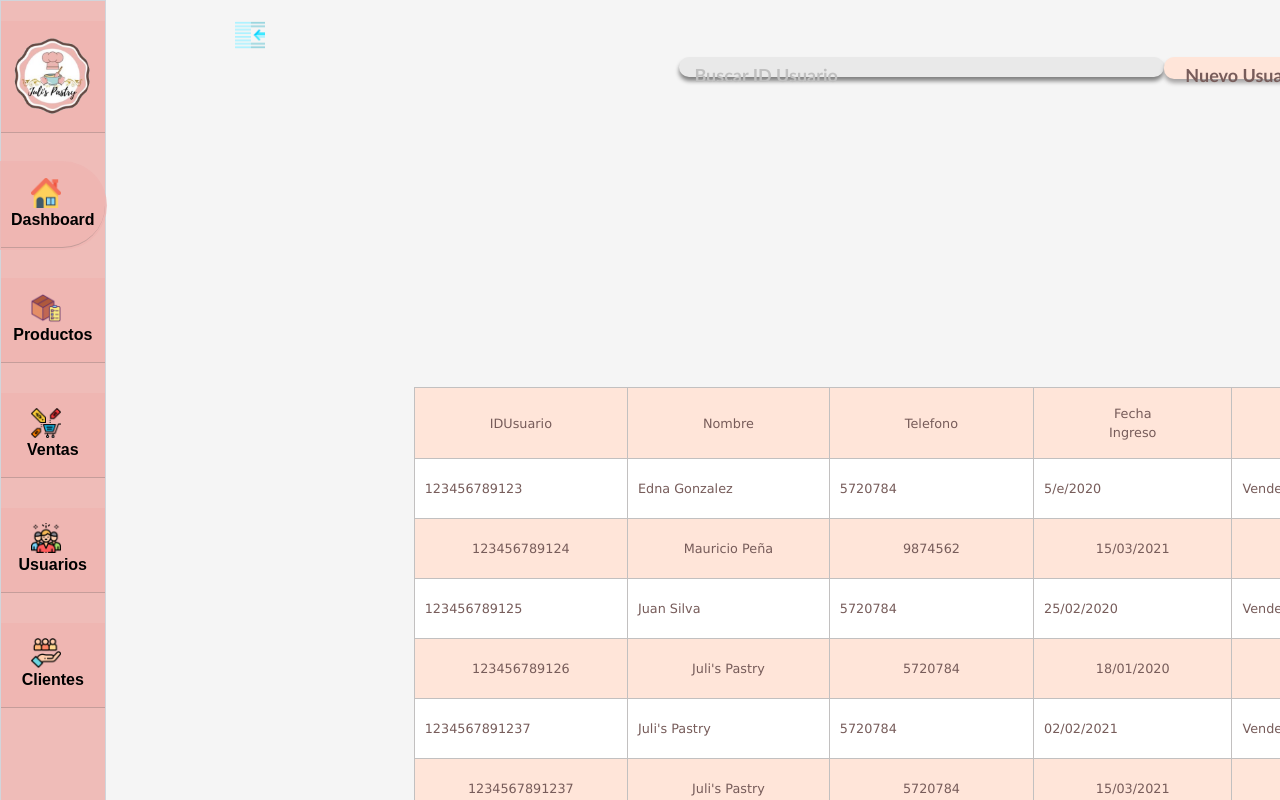
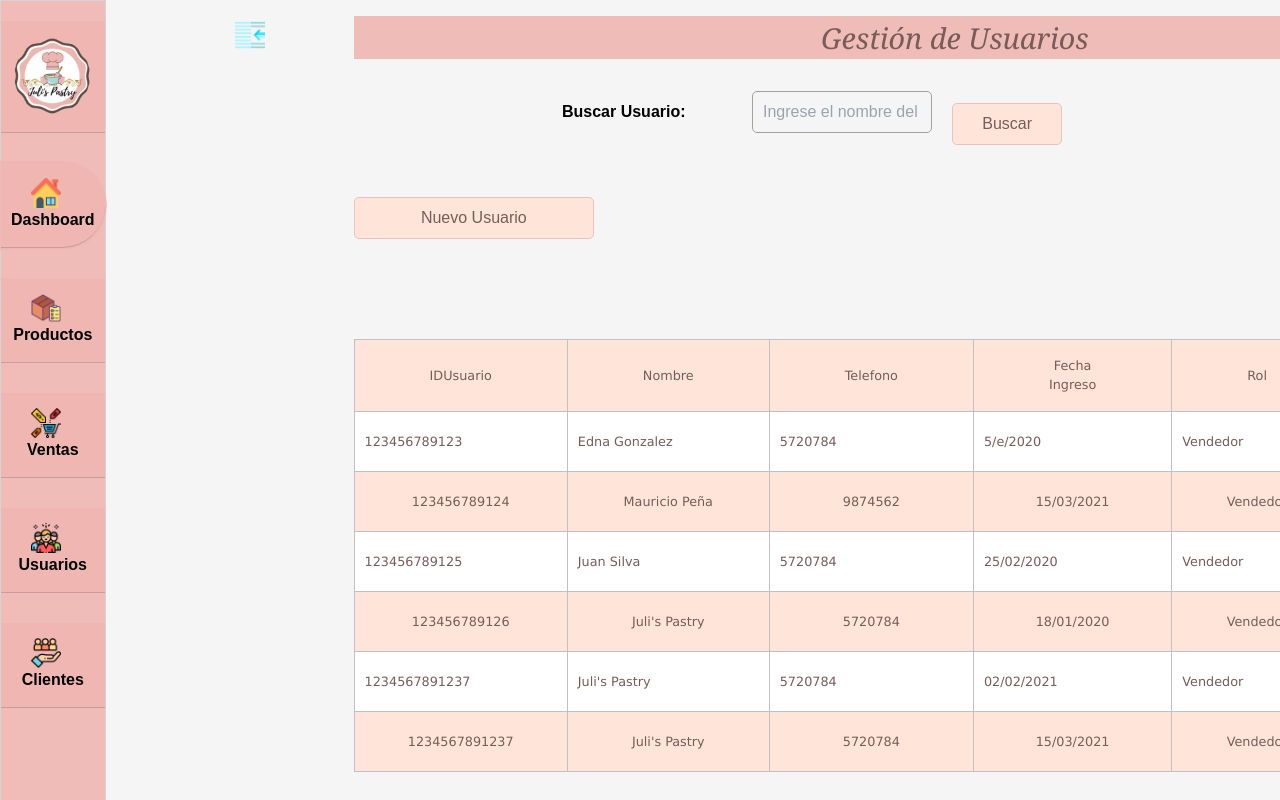
Before and after one commit to programmingEvolution/Proyecto, a React (Create React App) app in the folder front-cmr-pastry/: page /usuarios in a window 1280 px wide. Shown: the top 800 px of the page. Built offline with nearby package versions, Linux system fonts and the light colour scheme.

Commit message:
Agregar titulos

```diff
--- a/front-cmr-pastry/src/App.css
+++ b/front-cmr-pastry/src/App.css
@@ -207,6 +207,7 @@ body {
   font-family: Georgia, "Times New Roman", Times, serif;
   text-align: center;
   color: #775c5a;
+  background-color: rgba(239, 182, 178, 0.897);
 }
 
 /** css Cristian **/
--- a/front-cmr-pastry/src/components/Panel.jsx
+++ b/front-cmr-pastry/src/components/Panel.jsx
@@ -1,5 +1,5 @@
 import React from "react";
-
+import ContenedorTitulos from "../components/ContenedorTitulos";
 import house from "./img/house.png";
 
 import ventas from "./img/ventas.png";
@@ -10,7 +10,10 @@ import { Link } from "react-router-dom";
 
 const Panel = () => {
   return (
-    <div className="contenedorFormulario">
+    <div>
+      <section>
+        <ContenedorTitulos Titulo="Panel de control" />
+      </section>
       <h2 class="dash-title">Panel De Control</h2>
 
       <div class="dash-cards">
--- a/front-cmr-pastry/src/pages/Clientes.jsx
+++ b/front-cmr-pastry/src/pages/Clientes.jsx
@@ -1,19 +1,43 @@
 import { Link } from "react-router-dom";
 import edit from "../media/edit.png";
+import ContenedorTitulos from "../components/ContenedorTitulos";
 
 const Clientes = () => {
   return (
-    <div className="contenedorFormulario">
+    <div>
+      <section>
+        <ContenedorTitulos Titulo="Gestión de Clientes" />
+      </section>
       <section>
         <ul className="contenedorBotonesgrises">
-          <li className="buscadorEspecificoCliente">Buscar ID cliente</li>
-          <Link to="registrarcliente">
-            <li className="botonNuevoCliente">Nuevo Cliente</li>
-          </Link>
+          <form>
+            <section>
+              <label className="labelForm" htmlFor="idCliente">
+                Buscar Cliente:
+              </label>
+              <input
+                className="inputForm"
+                id="idCliente"
+                placeholder="Ingrese el nombre del Cliente"
+                type="ID"
+              ></input>
+            </section>
+            <section className="flex-grow justify-between">
+              <button className="buttonForm" type="submit">
+                Buscar
+              </button>
+            </section>
+          </form>
         </ul>
       </section>
 
-      <section className="correrTablaCliente">
+      <section>
+        <Link to="registrarcliente">
+          <button className="buttonForm">Nuevo Cliente</button>
+        </Link>
+      </section>
+
+      <section>
         <table>
           <tr>
             <td className="tituloColumnaCliente">ID Cliente</td>
--- a/front-cmr-pastry/src/pages/Productos.jsx
+++ b/front-cmr-pastry/src/pages/Productos.jsx
@@ -1,20 +1,45 @@
 import React from "react";
 import { Link } from "react-router-dom";
 import edit from "../media/edit.png";
+import ContenedorTitulos from "../components/ContenedorTitulos";
 
 const Productos = () => {
   return (
-    <div className="contenedorFormulario">
+    <div>
       <section>
+        <ContenedorTitulos Titulo="Gestión de productos" />
+      </section>
+      <section>
+
         <ul className="contenedorBotonesgrises">
-          <li className="buscadorEspecifico">Buscar ID Productos</li>
-          <Link to="registrarproducto">
-            <li className="botonNuevoPro">Nuevo Producto</li>
-          </Link>
+          <form>
+            <section>
+              <label className="labelForm" htmlFor="idProducto">
+                Buscar Producto:
+              </label>
+              <input
+                className="inputForm"
+                id="idProducto"
+                placeholder="Ingrese el nombre del producto"
+                type="ID"
+              ></input>
+            </section>
+            <section className="flex-grow justify-between">
+              <button className="buttonForm" type="submit">
+                Buscar
+              </button>
+            </section>
+          </form>
         </ul>
       </section>
 
-      <section className="correrTabla">
+      <section>
+        <Link to="registrarproducto">
+          <button className="buttonForm">Nuevo Producto</button>
+        </Link>
+      </section>
+
+      <section>
         <table>
           <tr>
             <td className="tituloColumna">IDproductos</td>
--- a/front-cmr-pastry/src/pages/Usuarios.jsx
+++ b/front-cmr-pastry/src/pages/Usuarios.jsx
@@ -1,17 +1,43 @@
 import { Link } from "react-router-dom";
 import edit from "../media/edit.png";
+import ContenedorTitulos from "../components/ContenedorTitulos";
 
 const Usuarios = () => {
   return (
-    <div className="contenedorFormulario">
+    <div>
+      <section>
+        <ContenedorTitulos Titulo="Gestión de Usuarios" />
+      </section>
       <section>
         <ul className="contenedorBotonesgrises">
-          <li className="buscadorEspecificoUsu">Buscar ID Usuario</li>
-          <li className="botonNuevoUsu">Nuevo Usuario</li>
+          <form>
+            <section>
+              <label className="labelForm" htmlFor="idUsuario">
+                Buscar Usuario:
+              </label>
+              <input
+                className="inputForm"
+                id="idusUario"
+                placeholder="Ingrese el nombre del Usuario"
+                type="ID"
+              ></input>
+            </section>
+            <section className="flex-grow justify-between">
+              <button className="buttonForm" type="submit">
+                Buscar
+              </button>
+            </section>
+          </form>
         </ul>
       </section>
 
-      <section className="correrTablaUsu">
+      <section>
+        <Link to="registrarusuario">
+          <button className="buttonForm">Nuevo Usuario</button>
+        </Link>
+      </section>
+
+      <section>
         <table>
           <tr>
             <td className="tituloColumnaUsu">IDUsuario</td>
--- a/front-cmr-pastry/src/pages/stockProductos.jsx
+++ b/front-cmr-pastry/src/pages/stockProductos.jsx
@@ -2,13 +2,17 @@ import { Link } from "react-router-dom";
 import muffinManzana from "../media/muffinManzana.jpeg";
 import muffinZanahoria from "../media/muffinZanahoria.jpeg";
 import TortaCircularGrande from "../media/TortaCircularGrande.jpeg";
+import ContenedorTitulos from "../components/ContenedorTitulos";
 
 const StockProductos = () => {
   return (
     <div className="contenedorStock">
       <section>
+        <ContenedorTitulos Titulo="Stock de productos" />
+      </section>
+      <section>
         <ul className="contenedorBotonesgrises">
-          <form className="flex ">
+          <form>
             <section>
               <label className="labelForm" htmlFor="idProducto">
                 Buscar Producto:
@@ -16,24 +20,24 @@ const StockProductos = () => {
               <input
                 className="inputForm"
                 id="idProducto"
-                placeholder="Ingrese el id del cliente"
+                placeholder="Ingrese el nombre del producto"
                 type="ID"
               ></input>
             </section>
-            <section className="flex flex-grow justify-between">
+            <section className="flex-grow justify-between">
               <button className="buttonForm" type="submit">
                 Buscar
               </button>
-              <li>
-                <Link to="registrarventa">
-                  <button className="buttonForm">+</button>
-                </Link>
-              </li>
             </section>
           </form>
         </ul>
       </section>
 
+      <section>
+        <Link to="registrarusuario">
+          <button className="buttonForm">Añadir a la venta</button>
+        </Link>
+      </section>
       <section className="contenedorFormulario">
         <div className="tarjetasProductos">
           <input type="checkbox" />
```
